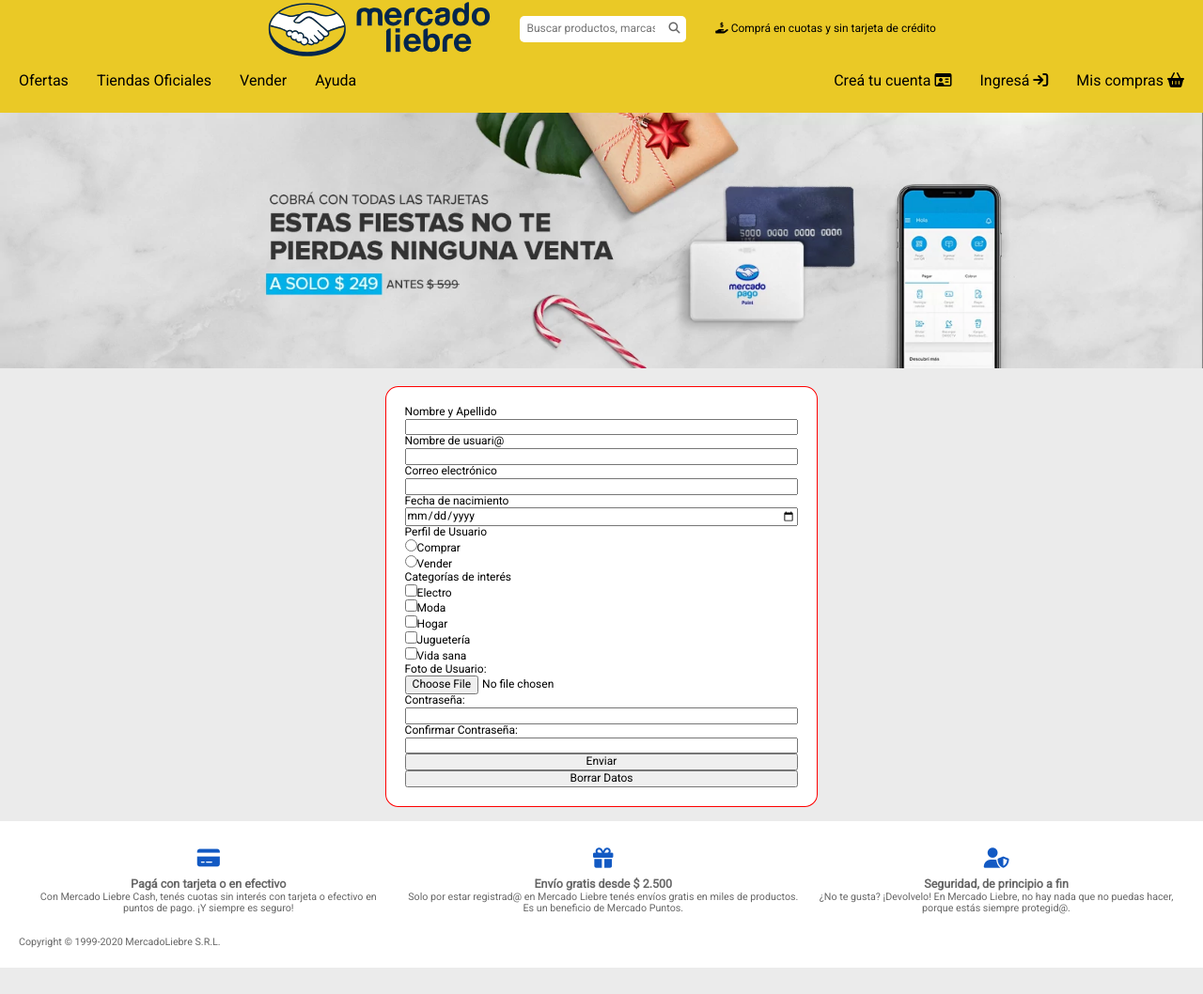
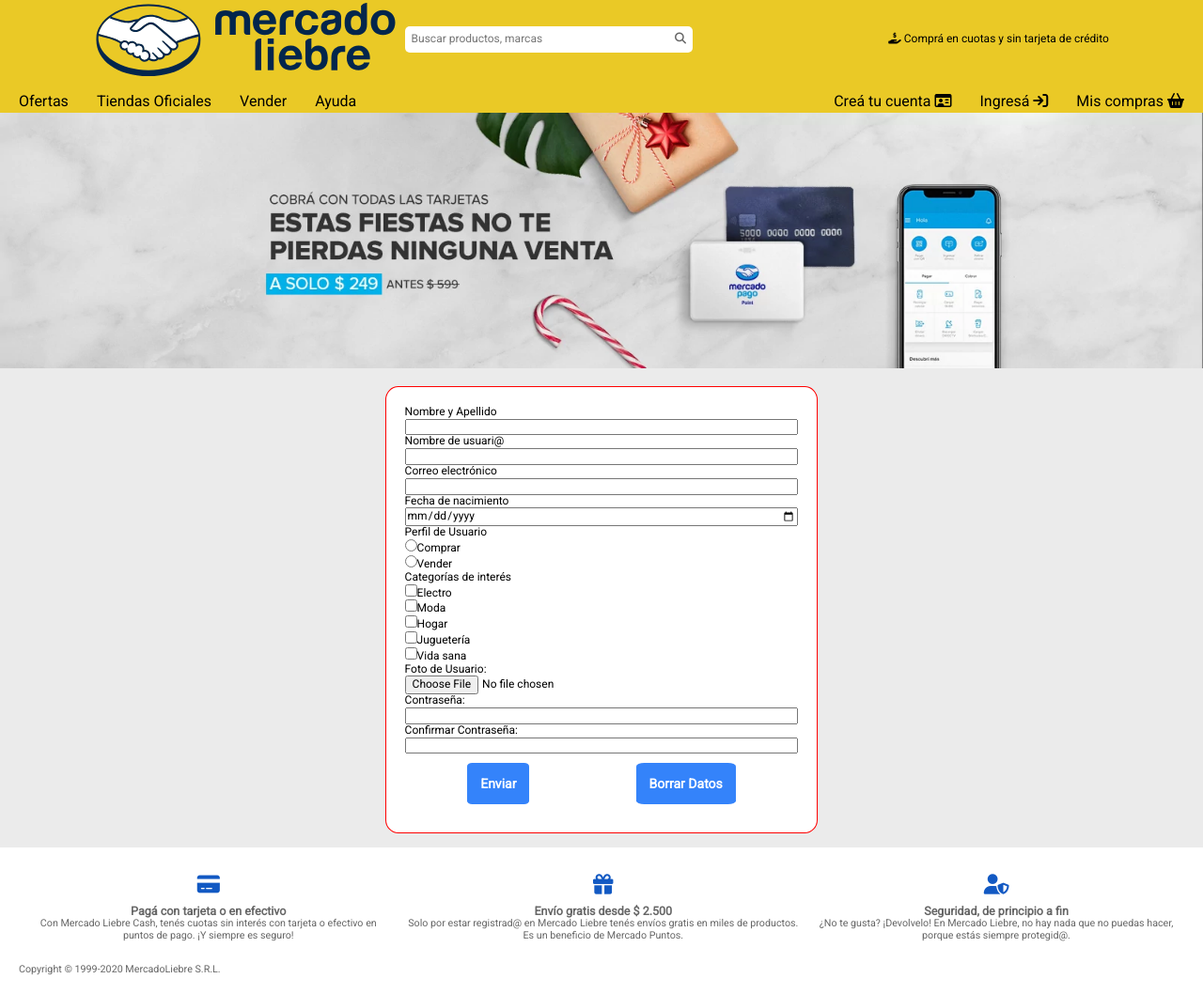
Before and after one commit to GuilleGonz8/mercadoliebreGFG, a website: page views/register.html in a window 1280 px wide. Shown: the whole page at 94% size. Before the commit the page ends 1030 px from the top, so only its background shows below. Drawn offline with Linux system fonts and the light colour scheme; files whose address does not match are found by name.

Commit message:
more changes - update css & register.html

```diff
--- a/public/css/register.css
+++ b/public/css/register.css
@@ -6,13 +6,27 @@
     margin: 15px auto 15px;
     border-radius: 3%;
     background-color: white;
+    width: 90%;
 
 }
 
-@media (min-width: 425px) {
-    .contenedor-formulario {
-        width: 90%;
-    }
+.container-botones {
+    display: flex;
+    justify-content: space-around;
+    align-items: center;
+    margin: 4px;
+    padding: 6px;
+}
+
+.container-botones button {
+    padding: 12px;
+    border-radius: 8%;
+    background-color: #3483fa;
+    color: white;
+    font-weight: 700;
+    font-size: 14px;
+    border-color: transparent;
+
 }
 
 
--- a/public/css/styles.css
+++ b/public/css/styles.css
@@ -38,21 +38,21 @@
 }
 
 .logo {
-    display: block;
     width: 50%;
-    text-decoration: none;
 }
 
 .search-bar {
     display: flex;
     justify-content: center;
     width: 50%;
+    padding: 8px;
 }
 
 .search-bar input {
     border: none;
     padding: 7px;
     border-radius: 5px 0px 0px 5px;
+    width: 100%;
 }
 
 .search-bar button {
@@ -170,6 +170,14 @@
         height: 7.5rem;
     }
 
+    .main-header-top {
+        justify-content: space-around;
+    }
+
+    .contenedor-logo-searchBar {
+        width: 645px;
+    }
+
     .main-header-nav-bar li {
         font-size: 1rem;
         padding: 10px;
@@ -200,5 +208,4 @@
 
     }
 
-
 }
--- a/views/register.html
+++ b/views/register.html
@@ -102,8 +102,13 @@
             <label for="confirmar_contrasena">Confirmar Contraseña:</label>
             <input type="password" id="confirmar_contrasena" name="confirmar_contrasena" required>
 
-            <button type="submit">Enviar</button>
-            <button type="reset">Borrar Datos</button>
+            <div class="container-botones">
+
+                <button type="submit">Enviar</button>
+                <button type="reset">Borrar Datos</button>
+
+            </div>
+
 
         </form>
 
```
